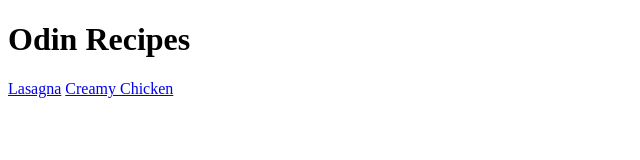
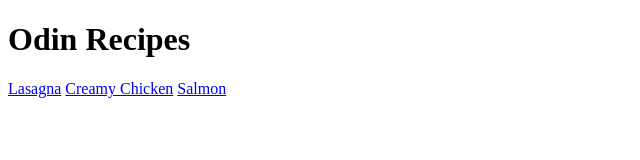
Before and after one commit to stickth/odin-recipes, a plain HTML site: page index.html in a window 1280 px wide. Shown: the full height of the page, 0-640 px from the left. Drawn offline with Linux system fonts and the light colour scheme.

Commit message:
Add salmon recipe to index

```diff
--- a/index.html
+++ b/index.html
@@ -9,5 +9,6 @@
     <h1>Odin Recipes</h1>
     <a href="./recipes/lasagna.html">Lasagna</a>
     <a href="./recipes/creamy-chicken.html">Creamy Chicken</a>
+    <a href="./recipes/salmon.html">Salmon</a>
 </body>
 </html>
```
